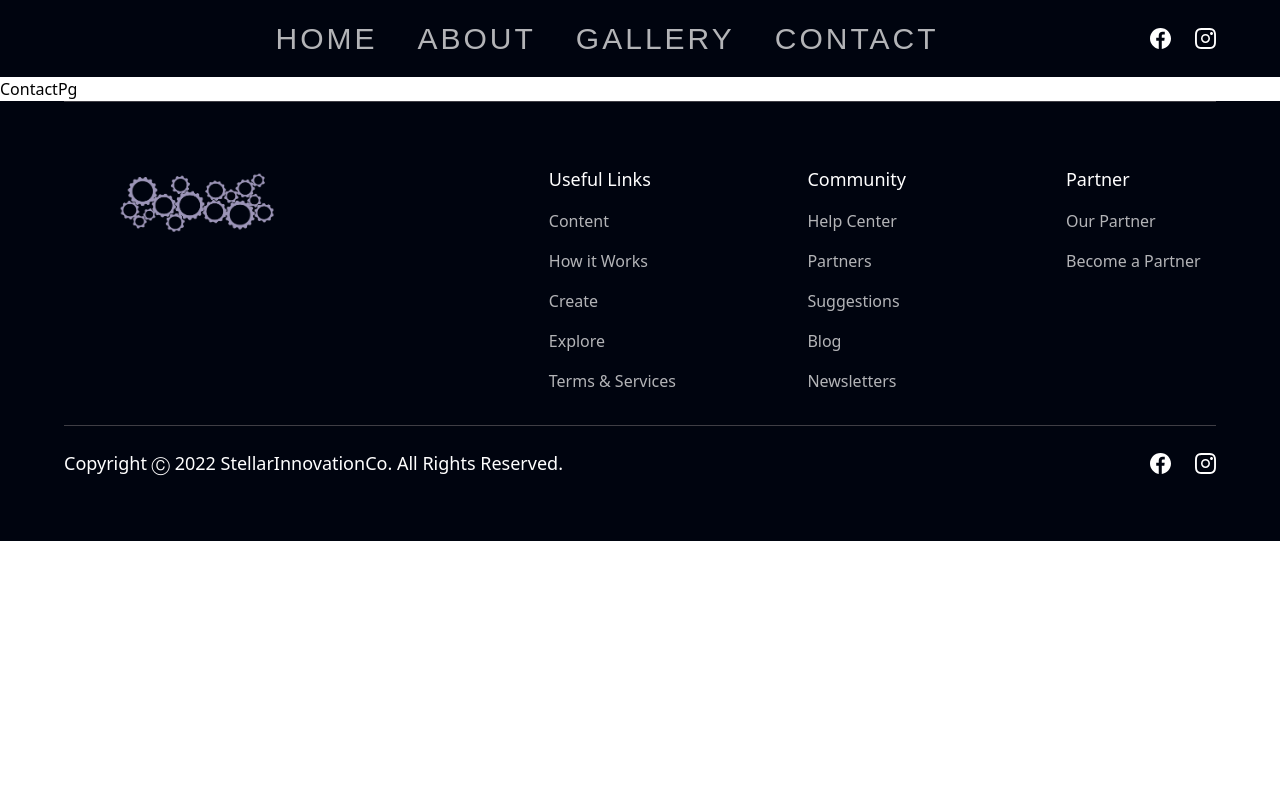
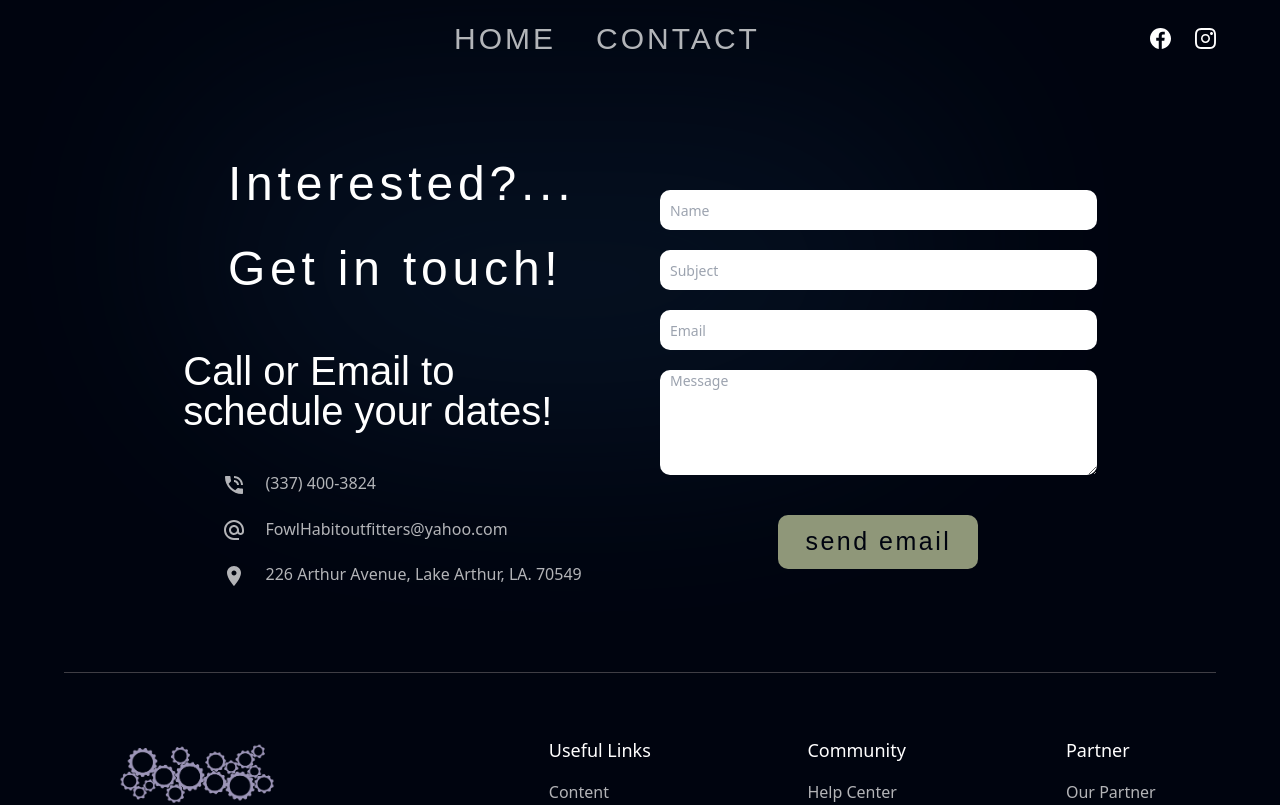
Before and after one commit to NicBab/Fowl_Habit_Outdoors, a React (Vite) app: page /contact in a window 1280 px wide. Shown: the top 805 px of the page. Built offline with nearby package versions, Linux system fonts and the light colour scheme; a web font is replaced by a local one.

Commit message:
contact page info & form emailjs not operable

```diff
--- a/package.json
+++ b/package.json
@@ -10,10 +10,13 @@
     "preview": "vite preview"
   },
   "dependencies": {
+    "@emailjs/browser": "^3.11.0",
     "@emotion/react": "^11.11.1",
     "@emotion/styled": "^11.11.0",
-    "@mui/material": "^5.13.7",
+    "@mui/icons-material": "^5.14.0",
+    "@mui/material": "^5.14.0",
     "autoprefixer": "^10.4.14",
+    "emailjs": "^4.0.2",
     "postcss": "^8.4.24",
     "react": "^18.2.0",
     "react-dom": "^18.2.0",
--- /dev/null
+++ b/src/components/contact/Contact.jsx
@@ -0,0 +1,94 @@
+import { useRef, useState } from "react";
+import styles, { layout } from "../../style";
+import { Btn } from "../index/components.index";
+import emailjs from "@emailjs/browser";
+import PhoneInTalkIcon from "@mui/icons-material/PhoneInTalk";
+import AlternateEmailIcon from "@mui/icons-material/AlternateEmail";
+import PlaceIcon from "@mui/icons-material/Place";
+
+const ContactForm = () => {
+  const formRef = useRef();
+  const [done, setDone] = useState(false);
+
+    const handleEmailSubmit = (e) => {
+      e.preventDefault();
+      emailjs
+        .sendForm(
+          "service_o8nx619",
+          "template_pufwahh",
+          formRef.current,
+          "yqQNQKpFONM3NY_qq"
+        )
+        .then(
+          (result) => {
+            console.log(result.text);
+            setDone(true);
+          },
+          (error) => {
+            console.log(error.text);
+          }
+        );
+    };
+
+  return (
+    <div className={`bg-primary ${styles.paddingX} ${styles.flexEnd} `}>
+      <section className={layout.section}>
+        <div className={`${layout.sectionInfo} z-[1]`}>
+          <h2 className={styles.heading2}>
+            Interested?... <br className="sm:block hidden" />
+            Get in touch!
+            <br className="sm:block hidden" />
+          </h2>
+          <span className="font-council text-white text-[40px] leading-[40px] py-10">
+            Call or Email to schedule your dates!
+          </span>
+
+          {/* REDO WITH MAP */}
+          <div className="text-dimWhite">
+            <div className="flex flex-col">
+              <span className="mb-5">
+                <PhoneInTalkIcon className="mr-5" />
+                (337) 400-3824
+              </span>
+              <span className="mb-5">
+                <AlternateEmailIcon className="mr-5" />
+                FowlHabitoutfitters@yahoo.com
+              </span>
+              <span className="mb-5">
+                <PlaceIcon className="mr-5" />
+                226 Arthur Avenue, Lake Arthur, LA. 70549
+              </span>
+            </div>
+          </div>
+        </div>
+
+        <div className={`${layout.sectionImg} flex-col z-[1]`}>
+          <form
+            ref={formRef}
+            onSubmit={handleEmailSubmit}
+            className={`${styles.flexStart} flex-col w-[100%] input`}
+          >
+            <input type="text" placeholder="Name" name="user_name" />
+            <input type="text" placeholder="Subject" name="user_subject" />
+            <input type="text" placeholder="Email" name="user_Email" />
+            <textarea
+              rows="5"
+              placeholder="Message"
+              name="message"
+              className="textarea mb-10 "
+            />
+          </form>
+          <Btn type="submit" name="send email" />
+        </div>
+        <div className="absolute z-[0] w-[60%] h-[50%] -top-[0] rounded-full blue__gradient opacity-[.3]" />
+      </section>
+      <div>
+        {done
+          ? "Thank you for your interest... Your email has been sent!"
+          : null}
+      </div>
+    </div>
+  );
+};
+
+export default ContactForm;
--- a/src/components/footer/Footer.jsx
+++ b/src/components/footer/Footer.jsx
@@ -33,7 +33,7 @@ const Footer = () => {
               <ul className="list-none mt-4">
                 {footerLink.links.map((link, index) => (
                   <li
-                    key={link.name}
+                    key={link.id}
                     className={`font-poppins font-normal text-[16px] leading-[24px] text-dimWhite hover:text-secondary cursor-pointer ${
                       index !== footerLink.links.length - 1 ? "mb-4" : "mb-0"
                     }`}
--- a/src/components/index/components.index.js
+++ b/src/components/index/components.index.js
@@ -7,6 +7,7 @@ export { default as Hero } from "../hero/Hero.jsx";
 export { default as CTA } from "../cta/CTA.jsx";
 export { default as Why } from "../why/Why.jsx";
 export { default as Footer } from "../footer/Footer.jsx";
+export { default as Contact } from "../contact/Contact.jsx";
 
   //BUTTONS
   export { default as Btn } from "../buttons/Btn.jsx";
--- a/src/constants/contact-info/contact-info.js
+++ b/src/constants/contact-info/contact-info.js
@@ -0,0 +1,21 @@
+import PhoneInTalkIcon from "@mui/icons-material/PhoneInTalk";
+import AlternateEmailIcon from "@mui/icons-material/AlternateEmail";
+import PlaceIcon from "@mui/icons-material/Place";
+
+export const contactInfo = [
+    {
+      id: 1,
+      icon: PhoneInTalkIcon,
+      content: "(337) 257-9202",
+    },
+    {
+      id: 2,
+      icon: AlternateEmailIcon,
+      content: "stellarinnovation@gmail.com",
+    },
+    {
+      id: 3,
+      icon: PlaceIcon,
+      content: "123 Merlot Cir., Laf, La., 70503",
+    }
+  ]
--- a/src/constants/nav-data/nav-data.js
+++ b/src/constants/nav-data/nav-data.js
@@ -4,16 +4,16 @@ export const navLinks = [
         title: "HOME",
         path: "/",
       },
-      {
-        id: "about",
-        title: "ABOUT",
-        path: "/about",
-      },
-      {
-        id: "gallery",
-        title: "GALLERY",
-        path: "/gallery",
-      },
+      // {
+      //   id: "about",
+      //   title: "ABOUT",
+      //   path: "/about",
+      // },
+      // {
+      //   id: "gallery",
+      //   title: "GALLERY",
+      //   path: "/gallery",
+      // },
       {
         id: "contact",
         title: "CONTACT",
--- a/src/pages/contactPg/ContactPg.jsx
+++ b/src/pages/contactPg/ContactPg.jsx
@@ -1,7 +1,8 @@
+import { Contact } from "../../components/index/components.index";
 
 const ContactPg = () => {
   return (
-    <div>ContactPg</div>
+    <div><Contact/></div>
   )
 }
 
```
Also changed, not shown: 1 other file (tests, documents, lock files or other folders).
